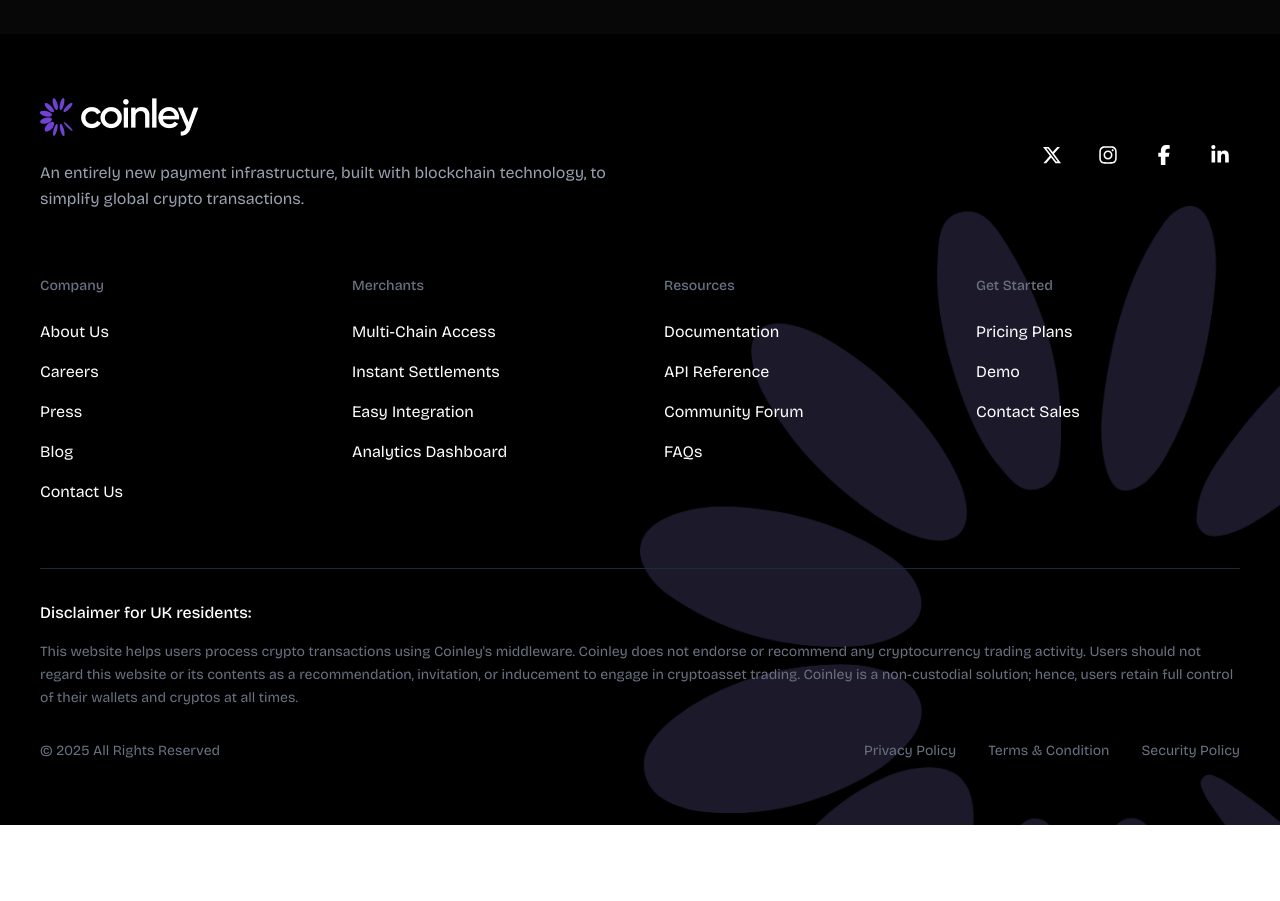
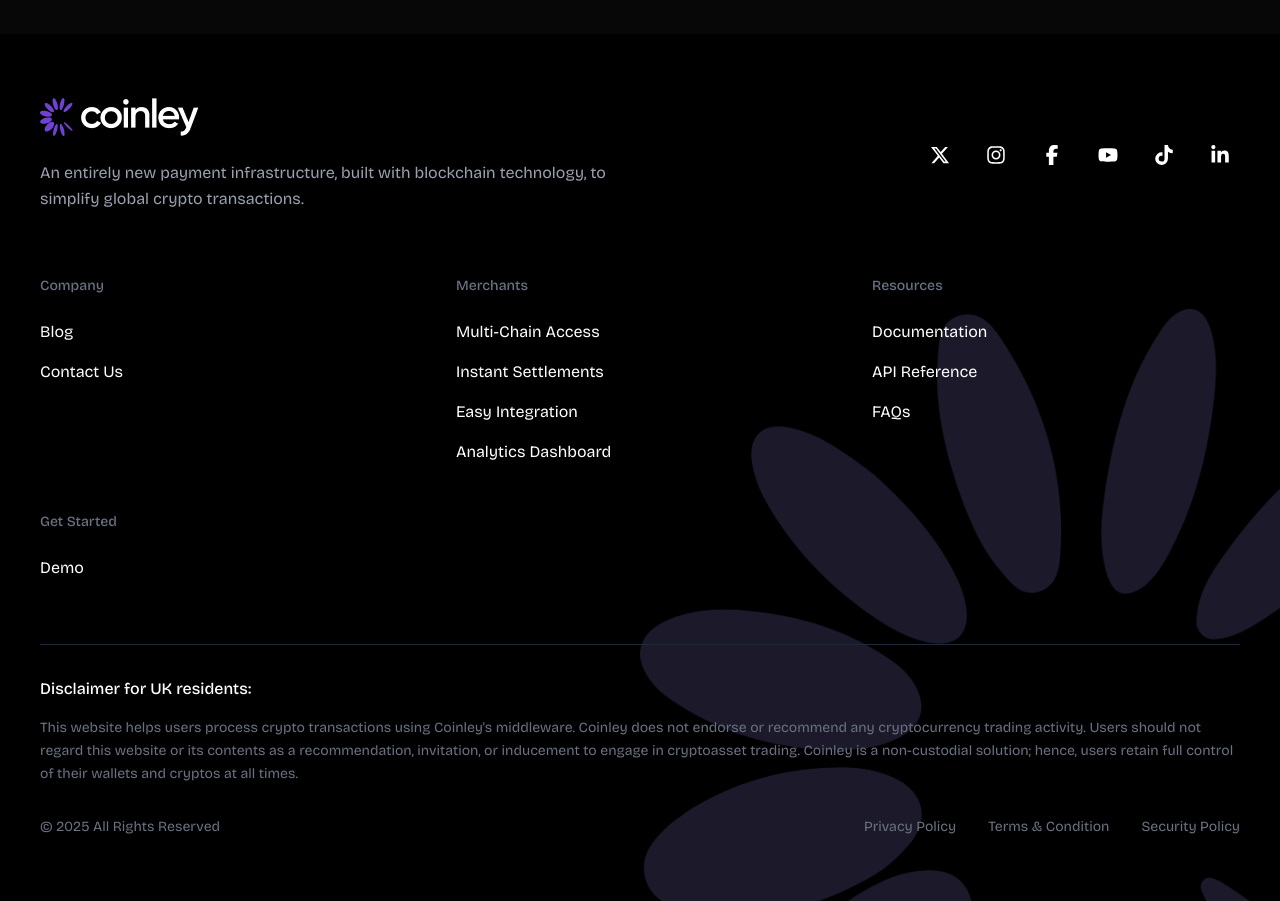
Before and after one commit to Eyohen/landingpage, a Next.js app: page / in a window 1280 px wide. Shown: the part 6940-7841 px from the top of the page. Before the commit the page ends 7765 px from the top, so only its background shows below. Built offline with nearby package versions, Linux system fonts and the light colour scheme.

Commit message:
added more social links and removed link to nonexistent pages

```diff
--- a/components/Footer.tsx
+++ b/components/Footer.tsx
@@ -5,6 +5,8 @@ import {
   FaInstagram,
   FaFacebookF,
   FaLinkedinIn,
+  FaYoutube,
+  FaTiktok,
 } from "react-icons/fa6"
 
 export default function Footer() {
@@ -41,16 +43,36 @@ export default function Footer() {
               <FaXTwitter className="w-5 h-5" />
             </Link>
             <Link
-              href="#"
+              href="https://www.instagram.com/coinley.io/"
+              target="_blank"
+              rel="noopener noreferrer"
               className="w-10 h-10 flex items-center justify-center hover:text-purple-400 transition"
             >
               <FaInstagram className="w-5 h-5" />
             </Link>
             <Link
-              href="#"
+              href="https://www.facebook.com/profile.php?id=61575107223768"
+              target="_blank"
+              rel="noopener noreferrer"
               className="w-10 h-10 flex items-center justify-center hover:text-purple-400 transition"
             >
               <FaFacebookF className="w-5 h-5" />
+            </Link>
+            <Link
+              href="https://www.youtube.com/@Coinleyio"
+              target="_blank"
+              rel="noopener noreferrer"
+              className="w-10 h-10 flex items-center justify-center hover:text-purple-400 transition"
+            >
+              <FaYoutube className="w-5 h-5" />
+            </Link>
+            <Link
+              href="https://www.tiktok.com/@coinley.io"
+              target="_blank"
+              rel="noopener noreferrer"
+              className="w-10 h-10 flex items-center justify-center hover:text-purple-400 transition"
+            >
+              <FaTiktok className="w-5 h-5" />
             </Link>
             <Link
               href="https://www.linkedin.com/company/coinley/"
@@ -64,35 +86,11 @@ export default function Footer() {
         </div>
 
         {/* Links grid */}
-        <div className="grid grid-cols-2 md:grid-cols-4 gap-12 mb-16">
+        <div className="grid grid-cols-2 md:grid-cols-3 gap-12 mb-16">
           {/* Company */}
           <div>
             <h4 className="text-gray-500 text-sm font-medium mb-6">Company</h4>
             <ul className="space-y-4">
-              <li>
-                <Link
-                  href="#"
-                  className="text-white hover:text-purple-400 transition"
-                >
-                  About Us
-                </Link>
-              </li>
-              <li>
-                <Link
-                  href="#"
-                  className="text-white hover:text-purple-400 transition"
-                >
-                  Careers
-                </Link>
-              </li>
-              <li>
-                <Link
-                  href="#"
-                  className="text-white hover:text-purple-400 transition"
-                >
-                  Press
-                </Link>
-              </li>
               <li>
                 <Link
                   href="#"
@@ -188,14 +186,6 @@ export default function Footer() {
                   href="#"
                   className="text-white hover:text-purple-400 transition"
                 >
-                  Community Forum
-                </Link>
-              </li>
-              <li>
-                <Link
-                  href="#"
-                  className="text-white hover:text-purple-400 transition"
-                >
                   FAQs
                 </Link>
               </li>
@@ -210,32 +200,12 @@ export default function Footer() {
             <ul className="space-y-4">
               <li>
                 <Link
-                  href="https://merchant.coinley.io/"
-                  target="_blank"
-                  rel="noopener noreferrer"
-                  className="text-white hover:text-purple-400 transition"
-                >
-                  Pricing Plans
-                </Link>
-              </li>
-              <li>
-                <Link
                   href="https://littlestore.coinley.io/"
                   target="_blank"
                   rel="noopener noreferrer"
                   className="text-white hover:text-purple-400 transition"
                 >
                   Demo
-                </Link>
-              </li>
-              <li>
-                <Link
-                  href="https://merchant.coinley.io/"
-                  target="_blank"
-                  rel="noopener noreferrer"
-                  className="text-white hover:text-purple-400 transition"
-                >
-                  Contact Sales
                 </Link>
               </li>
             </ul>
```
